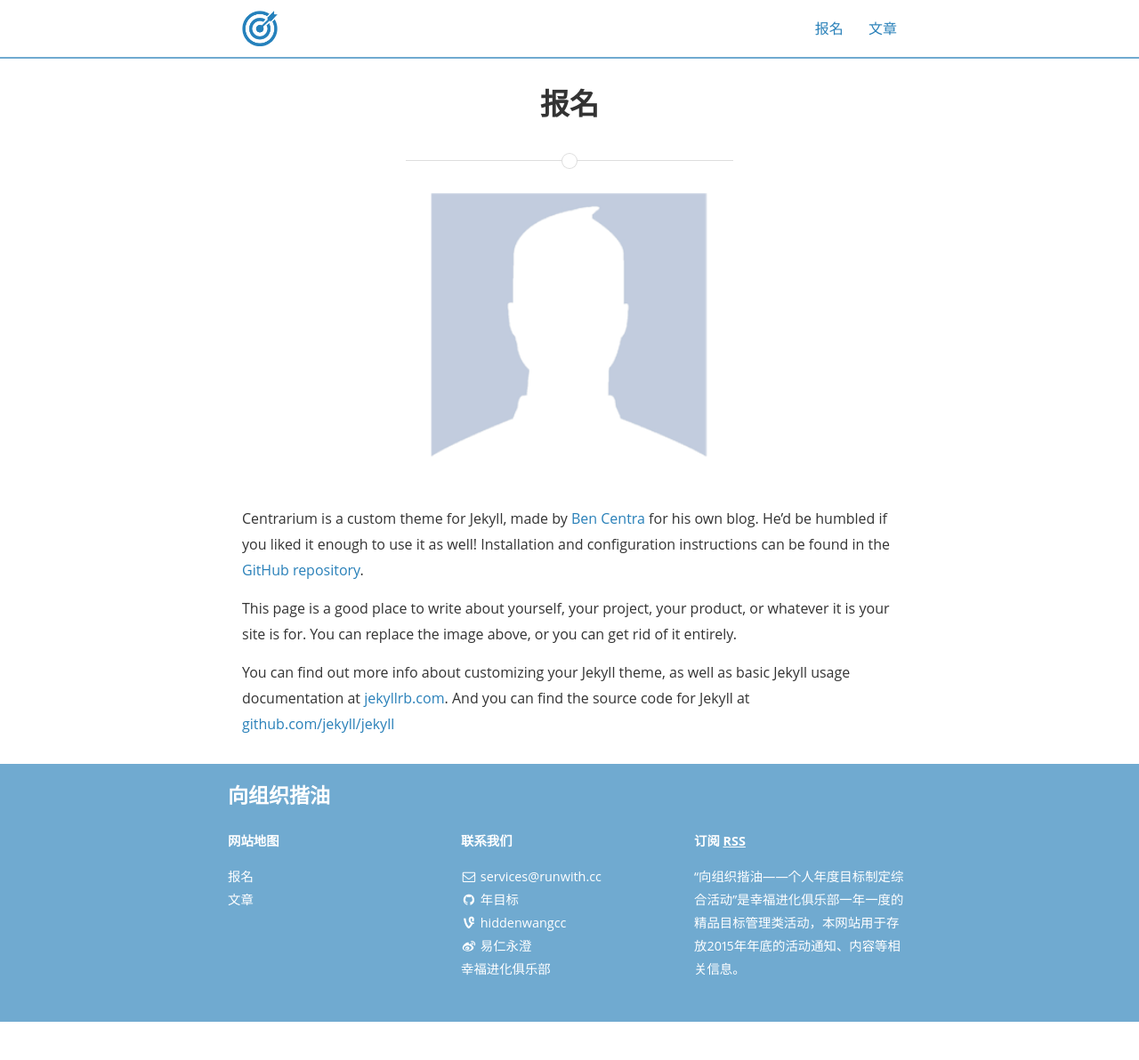
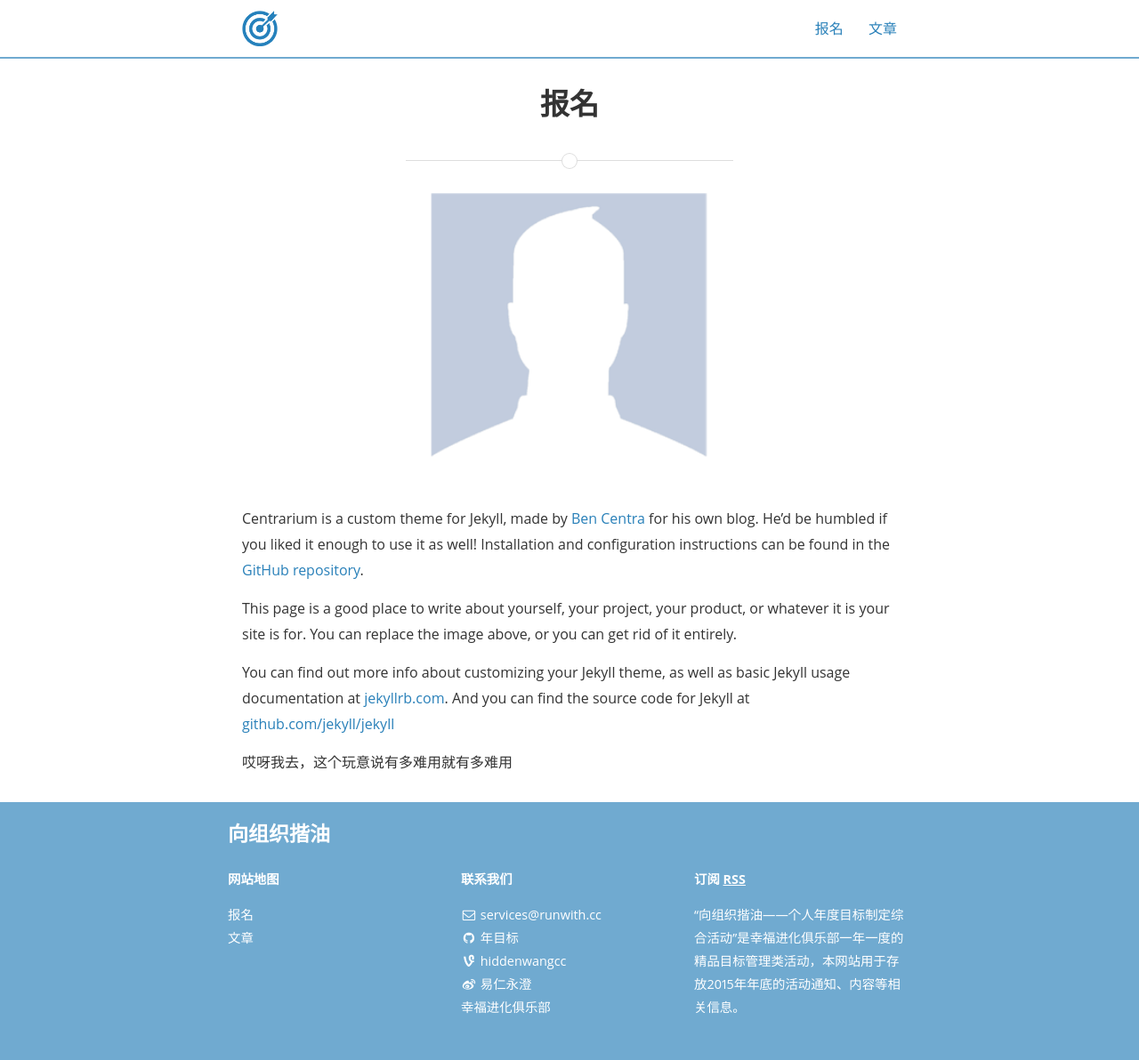
Before and after one commit to nianmubiao/nianmubiao.github.io, a Jekyll site: the page built from enroll/index.md, in a window 1280 px wide. Shown: the whole page at 89% size. Built offline with Jekyll 4.4.1, drawn with Linux system fonts in a browser that asks for light colours; nearby versions of some CDN libraries; some web fonts are replaced; a style sheet for code colours, icons or effects is not loaded; before the commit the page ends 1149 px from its top, so only the background shows below that.

Commit message:
加了一行

```diff
--- a/enroll/index.md
+++ b/enroll/index.md
@@ -15,3 +15,6 @@ You can find out more info about customizing your Jekyll theme, as well as basic
 [centrarium]: https://github.com/bencentra/centrarium
 [bencentra]: http://bencentra.com
 [jekyll]: https://github.com/jekyll/jekyll
+
+
+哎呀我去，这个玩意说有多难用就有多难用
```
